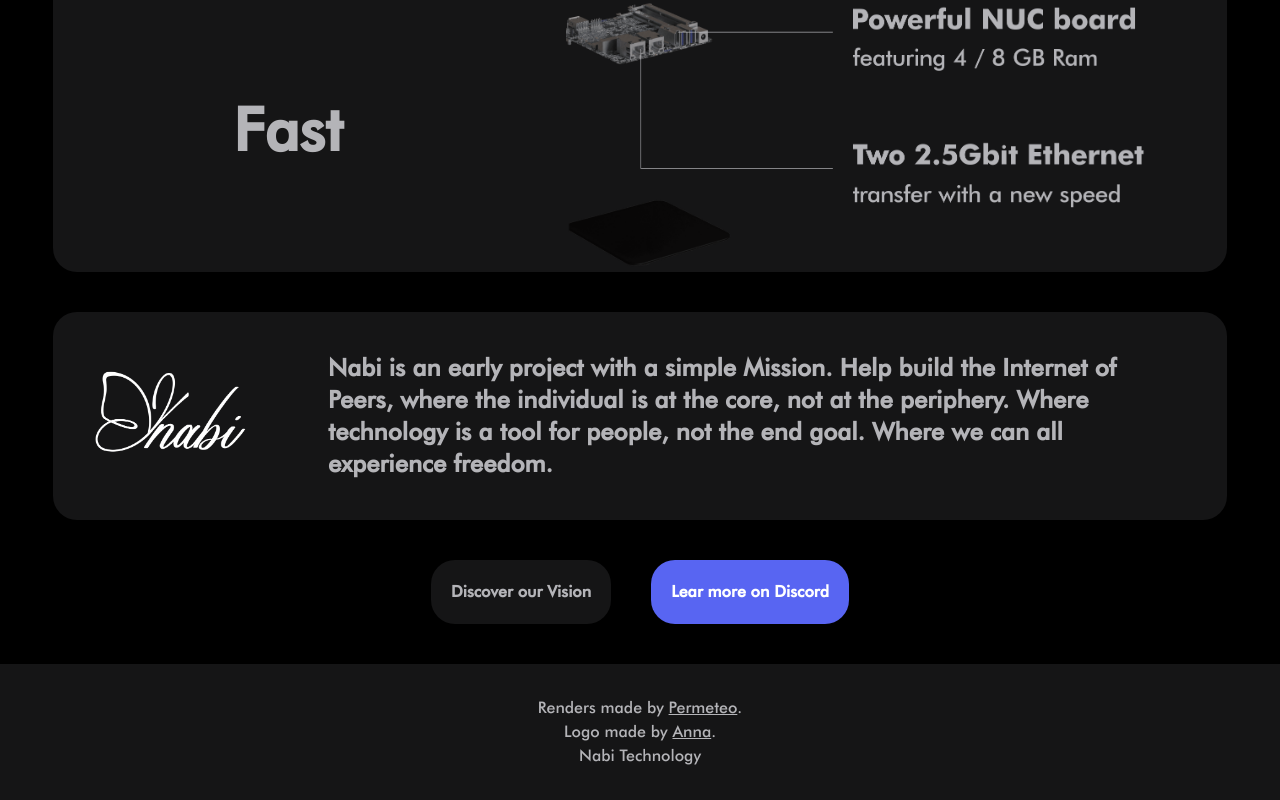
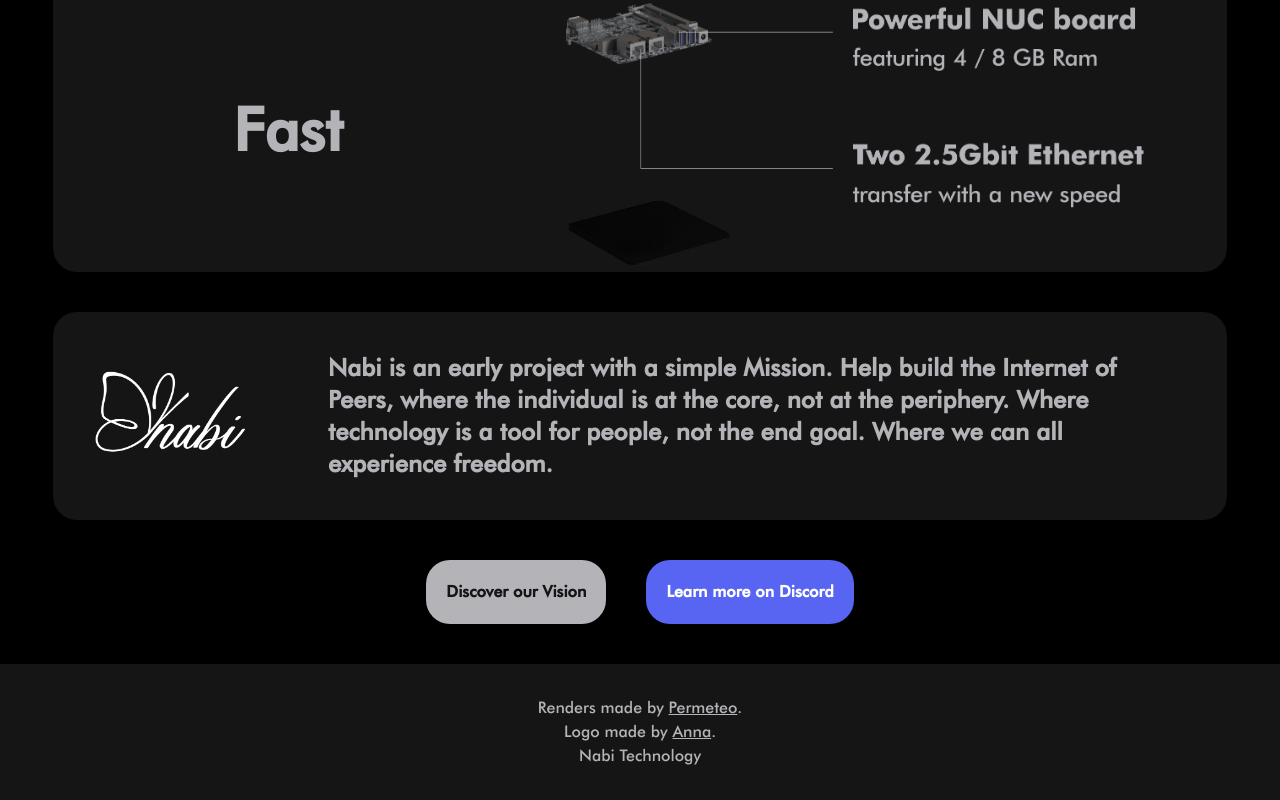
Before and after one commit to enricopro/nabi, a React (Create React App) app: page / in a window 1280 px wide. Shown: the part 3868-4668 px from the top of the page. Built offline with nearby package versions, Linux system fonts and the light colour scheme; no server answers.

Commit message:
Lear > Learn + changed color button

```diff
--- a/src/Home.js
+++ b/src/Home.js
@@ -209,8 +209,8 @@ export default function Home() {
             </div>
           </div>
           <div className="w-full flex flex-row justify-center items-center mx-auto mb-10 md:mb-5 min-h-[50px] rounded-3xl fadeIn">
-            <Link to="discover" className="text-secondary bg-primary font-bold p-5 mr-5 rounded-3xl hover:bg-gray-900 transition-all md:text-center">Discover our Vision</Link>
-            <a href="https://bit.ly/3AReQQT" className="p-5 bg-[#5865F2] ml-5 rounded-3xl hover:bg-blue-500 text-white font-bold transition-all md:text-center">Lear more on Discord</a>
+            <Link to="discover" className="text-primary bg-secondary font-bold p-5 mr-5 rounded-3xl hover:bg-gray-300 transition-all md:text-center">Discover our Vision</Link>
+            <a href="https://bit.ly/3AReQQT" className="p-5 bg-[#5865F2] ml-5 rounded-3xl hover:bg-blue-500 text-white font-bold transition-all md:text-center">Learn more on Discord</a>
           </div>
         </div>
         <div className="w-full flex flex-col py-8 first-letter:justify-center bg-primary items-center mx-auto min-h-[100px] fadeIn">
```
